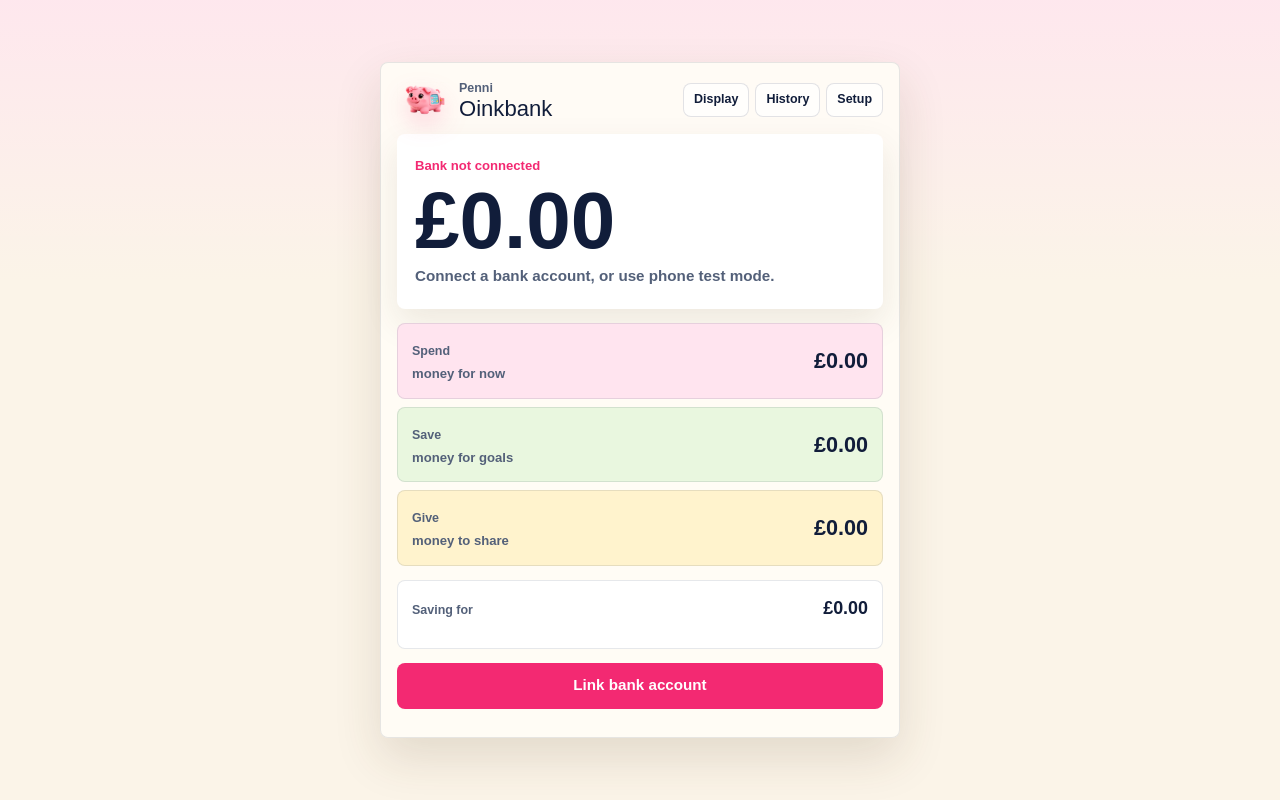
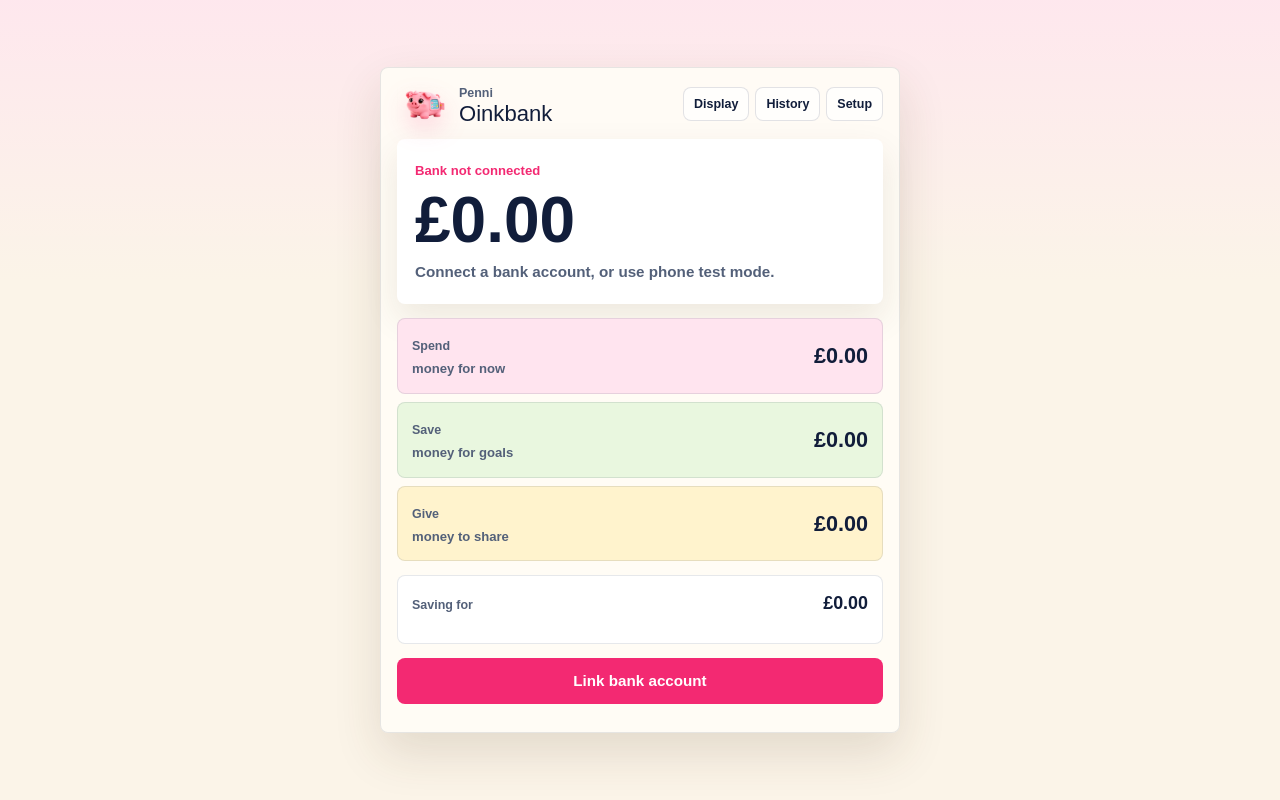
Before and after one commit to ben-mauck10/Penni, a Next.js app: page / in a window 1280 px wide. Built offline with nearby package versions, Linux system fonts and the light colour scheme.

Commit message:
land scape changes

```diff
--- a/app/globals.css
+++ b/app/globals.css
@@ -272,8 +272,8 @@ a { color: inherit; }
 .home-balance span   { color: var(--berry); font-size: 0.82rem; font-weight: 900; }
 .home-balance strong {
   overflow-wrap: anywhere;
-  font-size: clamp(2.8rem, 14vw, 5rem);
-  line-height: 0.96;
+  font-size: clamp(1.75rem, 8vw, 3.25rem); /* overridden per-render by inline style */
+  line-height: 1.05;
 }
 .home-balance p { margin: 0; color: var(--muted); font-size: 0.95rem; font-weight: 800; line-height: 1.35; }
 
--- a/app/page.tsx
+++ b/app/page.tsx
@@ -62,6 +62,15 @@ export default function HomePage() {
   const balanceText = balance
     ? formatMoney(balance.amount, balance.currency)
     : formatMoney(0, currency);
+
+  // Scale font size down for longer balance strings to prevent wrapping.
+  const balanceFontSize = (() => {
+    const len = balanceText.length;
+    if (len <= 6)  return "clamp(2.8rem, 12vw, 4rem)";
+    if (len <= 8)  return "clamp(2.2rem, 9vw, 3.25rem)";
+    if (len <= 10) return "clamp(1.8rem, 7.5vw, 2.75rem)";
+    return "clamp(1.5rem, 6vw, 2.25rem)";
+  })();
   const lastCheckedText = formatLastChecked(balance?.updatedAt ?? balance?.fetchedAt);
 
   let statusText = lastCheckedText;
@@ -172,7 +181,7 @@ export default function HomePage() {
         {/* Balance */}
         <section className="home-balance" aria-live="polite" aria-labelledby="screen-title">
           <span>{statusText}</span>
-          <strong>{balanceText}</strong>
+          <strong style={{ fontSize: balanceFontSize }}>{balanceText}</strong>
           <p>
             {balance
               ? getCheerMessage(balance.amount)
```
